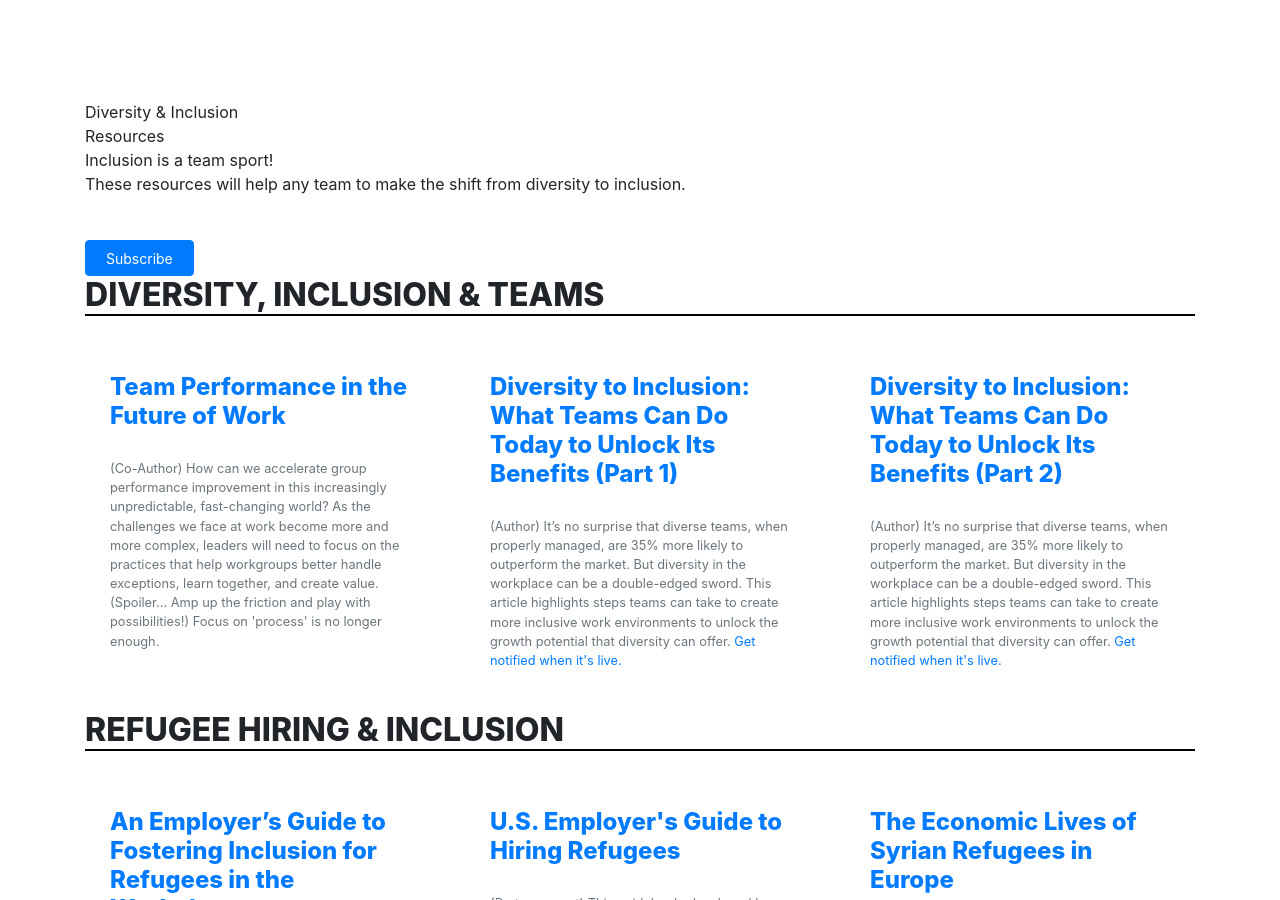
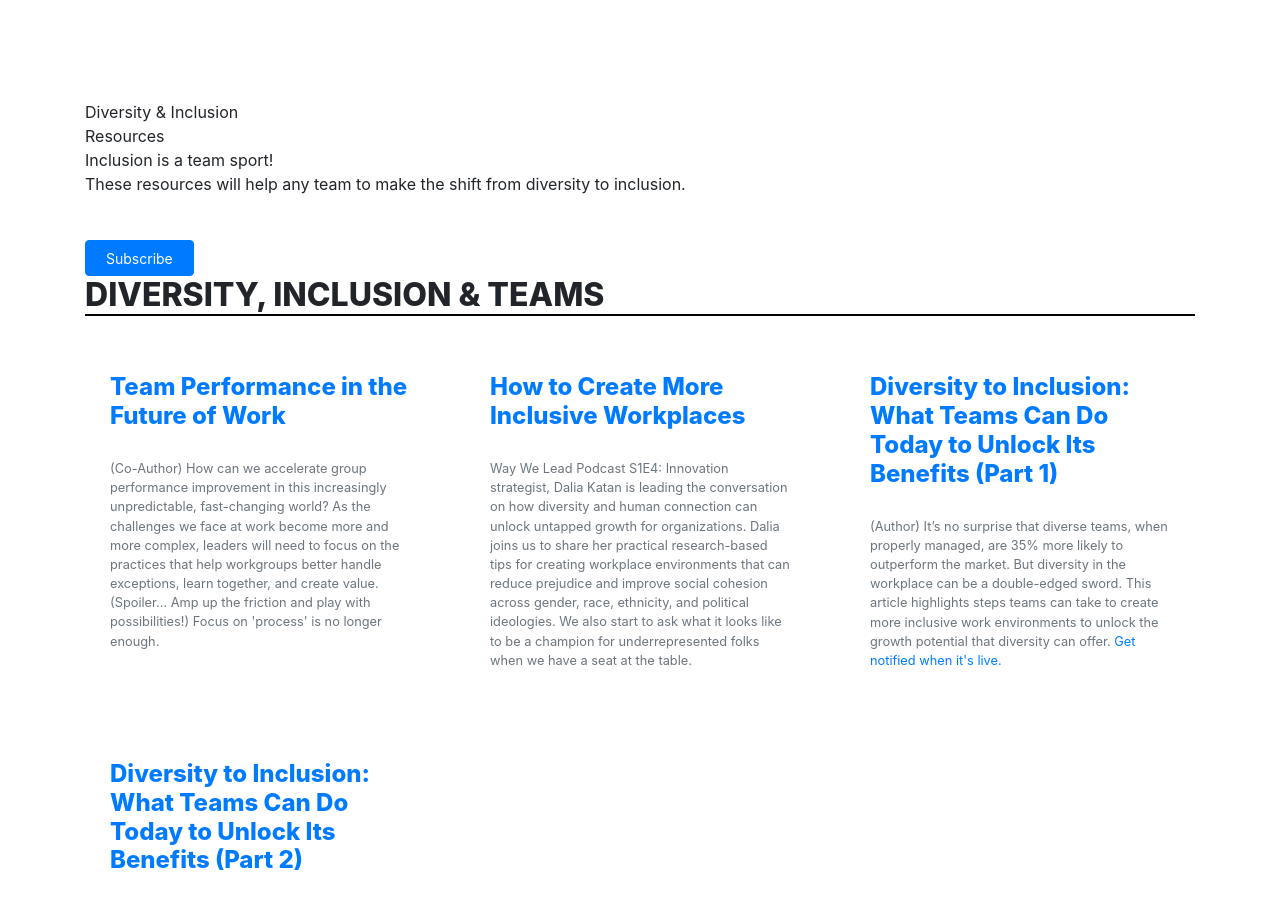
Before and after one commit to dalkat/dalkat.github.io, a Jekyll site: the page built from inclusion.md, in a window 1280 px wide and 900 px high. Built offline with Jekyll 4.4.1, drawn with Linux system fonts in a browser that asks for light colours; nearby versions of some CDN libraries; some web fonts are replaced; library files that are not in the unit come from our copies.

Commit message:
added podcast

```diff
--- a/_data/for-you.yml
+++ b/_data/for-you.yml
@@ -63,6 +63,10 @@ services1:
       text: How can we accelerate group performance improvement in this increasingly unpredictable, fast-changing world? As the challenges we face at work become more and more complex, leaders will need to focus on the practices that help workgroups better handle exceptions, learn together, and create value. (Spoiler... Amp up the friction and play with possibilities!) Focus on 'process' is no longer enough.
       img: img/content/team_thumb.jpg
       url: https://daliakatan.com/for-you/report-teams
+    - heading: How to Create More Inclusive Workplaces
+      text: 'Way We Lead Podcast S1E4: Innovation strategist, Dalia Katan is leading the conversation on how diversity and human connection can unlock untapped growth for organizations. Dalia joins us to share her practical research-based tips for creating workplace environments that can reduce prejudice and improve social cohesion across gender, race, ethnicity, and political ideologies. We also start to ask what it looks like to be a champion for underrepresented folks when we have a seat at the table. '
+      img: img/content/inclusion3_thumb.jpg
+      url: https://www.thewaywelead.com/podcast/episode/49b56c90/s1e4-how-to-create-more-inclusive-workplaces-with-dalia-katan
     - heading: 'Diversity to Inclusion: What Teams Can Do Today to Unlock Its Benefits (Part 1)'
       text: (Author) It’s no surprise that diverse teams, when properly managed, are 35% more likely to outperform the market. But diversity in the workplace can be a double-edged sword. This article highlights steps teams can take to create more inclusive work environments to unlock the growth potential that diversity can offer. <a href="https://docs.google.com/forms/d/e/1FAIpQLSeChwFAJL93r95q13NO9nk5B1KXZ7NNZu5665wpOpsA4CPWWA/viewform">Get notified when it's live.</a>
       img: img/content/inclusion1_soon_thumb.jpg
@@ -75,6 +79,7 @@ services1:
       text: ''
       img: img/content/more_thumb.jpg
       url: https://daliakatan.com/inclusion
+
 
 
 services2:
--- a/_data/inclusion.yml
+++ b/_data/inclusion.yml
@@ -11,6 +11,10 @@ services1:
       text: (Co-Author) How can we accelerate group performance improvement in this increasingly unpredictable, fast-changing world? As the challenges we face at work become more and more complex, leaders will need to focus on the practices that help workgroups better handle exceptions, learn together, and create value. (Spoiler... Amp up the friction and play with possibilities!) Focus on 'process' is no longer enough.
       img: img/content/team_thumb.jpg
       url: https://daliakatan.com/for-you/report-teams
+    - heading: How to Create More Inclusive Workplaces
+      text: 'Way We Lead Podcast S1E4: Innovation strategist, Dalia Katan is leading the conversation on how diversity and human connection can unlock untapped growth for organizations. Dalia joins us to share her practical research-based tips for creating workplace environments that can reduce prejudice and improve social cohesion across gender, race, ethnicity, and political ideologies. We also start to ask what it looks like to be a champion for underrepresented folks when we have a seat at the table. '
+      img: img/content/inclusion3_thumb.jpg
+      url: https://www.thewaywelead.com/podcast/episode/49b56c90/s1e4-how-to-create-more-inclusive-workplaces-with-dalia-katan
     - heading: 'Diversity to Inclusion: What Teams Can Do Today to Unlock Its Benefits (Part 1)'
       text: (Author) It’s no surprise that diverse teams, when properly managed, are 35% more likely to outperform the market. But diversity in the workplace can be a double-edged sword. This article highlights steps teams can take to create more inclusive work environments to unlock the growth potential that diversity can offer. <a href="https://docs.google.com/forms/d/e/1FAIpQLSeChwFAJL93r95q13NO9nk5B1KXZ7NNZu5665wpOpsA4CPWWA/viewform">Get notified when it's live.</a>
       img: img/content/inclusion1_soon_thumb.jpg
--- a/_layouts/about.html
+++ b/_layouts/about.html
@@ -115,7 +115,7 @@ layout: default-sub
     <h3 class="text-muted"><span style="text-align: center;"><em>Recent & upcoming speaking engagements</em></span></h3>
             <h5 style="font-size:1rem!important;"><ul class="text-muted" style="line-height: 1.4">
             <li><b>Connection and Networks in the Digital Economy</b><br>Guest Lecturer, Princeton University (Nov. 2019)</li>
-            <li><b>Using Workplace Diversity to Bridge Divides</b><br>Podcast Guest, Way We Lead Podcast (June 2019)</li>
+            <li><b>How to Create More Inclusive Workplaces</b><br>Podcast Guest, Way We Lead Podcast (<a href="https://www.thewaywelead.com/podcast/episode/49b56c90/s1e4-how-to-create-more-inclusive-workplaces-with-dalia-katan" target="_blank">July 2019</a>)</li>
             <li><b>Using Workplace Diversity to Bridge Divides</b><br>Speaker, Deloitte D-Talks (Aug. 2018)</li>
             <li><b>How Companies Can Retain Top Talent Through a Culture of Intrapreneurship</b><br>Speaker, Deloitte (June 2018)</li>
             <li><b>Women in Marketing</b><br>Panel Moderator, Princeton University (2015)</li>
--- a/_layouts/home.html
+++ b/_layouts/home.html
@@ -130,7 +130,8 @@ layout: default
             <div class="col-md-7 text-muted">
             <p><h4>Recent talks</h4></p>
             <p><ul id="speaking"><li><b>Connection and Networks in the Digital Economy</b><br>Guest Lecturer, Princeton University (Nov. 2019)</li>
-            <li><b>Using Workplace Diversity to Bridge Divides</b><br>Podcast Guest, Way We Lead Podcast (June 2019)<br>Speaker, Deloitte D-Talks (Aug. 2018)</li>
+            <li><b>How to Create More Inclusive Workplaces</b><br>Podcast Guest, Way We Lead Podcast (<a href="https://www.thewaywelead.com/podcast/episode/49b56c90/s1e4-how-to-create-more-inclusive-workplaces-with-dalia-katan" target="_blank">July 2019</a>)</li>
+            <li><b>Using Workplace Diversity to Bridge Divides</b><br>Speaker, Deloitte D-Talks (Aug. 2018)</li>
             <li><b>How Companies Can Retain Top Talent Through a Culture of Intrapreneurship</b><br>Speaker, Deloitte (June 2018)</li>
           </ul></p>
           </div>
--- a/_layouts/speaker.html
+++ b/_layouts/speaker.html
@@ -87,7 +87,7 @@ layout: default-sub
       <h3 class="text-muted"><span style="text-align: center;"><em>Recent speaking engagements & interviews</em></span></h3>
           <h5 style="font-size:1rem!important;"><ul class="text-muted" style="line-height: 1.4">
           	<li><b>Connection and Networks in the Digital Economy</b><br>Guest Lecturer, Princeton University (Nov. 2019)</li>
-          	<li><b>Using Workplace Diversity to Bridge Divides</b><br>Podcast Guest, Way We Lead Podcast (June 2019)</li>
+            <li><b>How to Create More Inclusive Workplaces</b><br>Podcast Guest, Way We Lead Podcast (<a href="https://www.thewaywelead.com/podcast/episode/49b56c90/s1e4-how-to-create-more-inclusive-workplaces-with-dalia-katan" target="_blank">July 2019</a>)</li>
             <li><b>Q&A: Creative Sabbaticals</b><br>Interview Guest, Keller Center for Entrepreneurship (Apr. 2019)</li>
             <li><b>Using Workplace Diversity to Bridge Divides</b><br>Speaker, Deloitte D-Talks (Aug. 2018)</li>
             <li><b>How Companies Can Retain Top Talent Through a Culture of Intrapreneurship</b><br>Speaker, Deloitte (June 2018)</li>
--- a/assets/js/DoNow.js
+++ b/assets/js/DoNow.js
@@ -14,11 +14,12 @@ var quotes = [
 	'<b>Write a haiku</b><br>How about an ode to the weather, gratitude, or about what you had/are having for lunch?',
 	'<b>Take a 20-minute learning break</b><br>How about an online class on food photography or logo design on <a href="https://skl.sh/2TE2fKn" target="_blank">Skillshare</a> or Udemy, or a podcast on real estate investing?',
 	'<b>Do a 20 minute yoga flow</b><br>Have more time? See if there’s a class happening now at the gym!',
-	'<b>Stretch for five minutes</b><br>Yes, for five minutes! Stretch your neck, roll your shoulders, touch your toes.',
+	'<b>Stretch for five minutes</b><br>Yes, for five minutes! Stretch your neck, roll your shoulders, touch your toes. Shake those hips out.',
 	'<b>Meditate</b><br>A five minute meditation on SimpleHabit or Headspace.',
 	'<b>Werk it out</b><br>Ten pushups, 16 squat steps with bands, ten bird dogs. Repeat.',
 	'<b>Write a short poem in your preferred language of love.</b><br>I mean, you have to practice your French anyway...',
 	'<b>Think of three things you\'re grateful for.</b><Br>If there\'s someone you can thank, message them and make their day!',
 	'<b>Send snail mail.</b><br>Yup, old school. Make someone\'s day, send a love note, a life update, a book, etc.',
-	'<b>Take a walk - whether 5 minutes or 45.</b><br>Get some fresh air, clear your head, take a walk around the block - or to the next neighborhood.'
+	'<b>Take a walk - whether 5 minutes or 45.</b><br>Get some fresh air, clear your head, take a walk around the block - or to the next neighborhood.',
+	'<b>Nurture your creativity</b><br>Write a story about:<BR><ul style="text-align:left;"><li>A toddler\'s first day at school</li><li>A cat with the house to herself</li><li>The object 5 feet ahead of you</li></ul>'
 	]
```
Also changed, not shown: assets/img/content/inclusion3_thumb.jpg (added).
